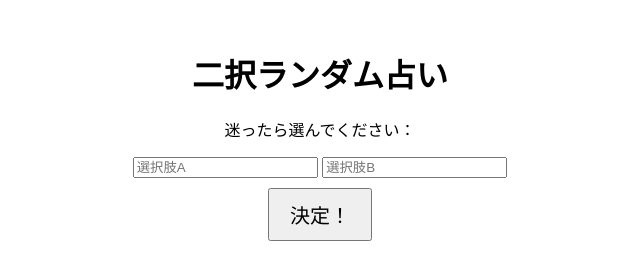
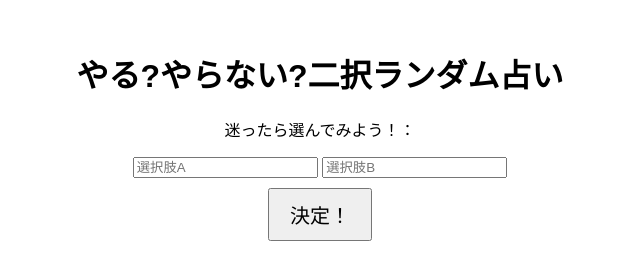
Before and after one commit to renge-uranailabo/Alternative, a plain HTML site: page index.html in a window 1280 px wide. Shown: the whole page, without its empty margins (320-960 px from the left). Drawn offline with Linux system fonts and the light colour scheme.

Commit message:
Update index.html

```diff
--- a/index.html
+++ b/index.html
@@ -2,7 +2,7 @@
 <html lang="ja">
 <head>
   <meta charset="UTF-8">
-  <title>二択ランダム占い</title>
+  <title>やる?やらない?二択ランダム占い</title>
   <style>
     body {
       font-family: sans-serif;
@@ -23,8 +23,8 @@
   </style>
 </head>
 <body>
-  <h1>二択ランダム占い</h1>
-  <p>迷ったら選んでください：</p>
+  <h1>やる?やらない?二択ランダム占い</h1>
+  <p>迷ったら選んでみよう！：</p>
   <input type="text" id="optionA" placeholder="選択肢A">
   <input type="text" id="optionB" placeholder="選択肢B"><br>
   <button onclick="choose()">決定！</button>
@@ -44,6 +44,7 @@
       const comments = [
         "今日はこれに従ってみて！",
         "直感でGO！",
+        "迷わず取り掛かろう！",
         "慎重派なら無理せずもう一度考えて",
         "運命はこれにある…かも"
       ];
```
